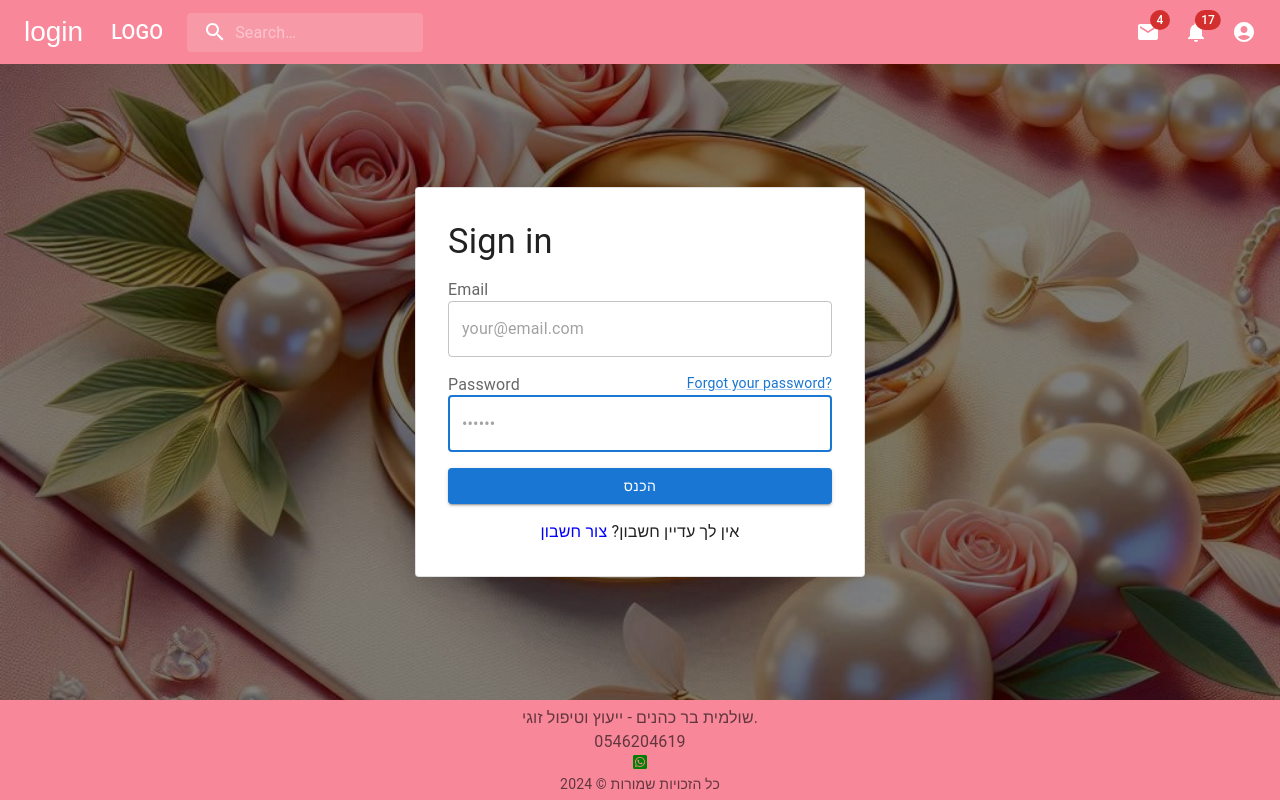
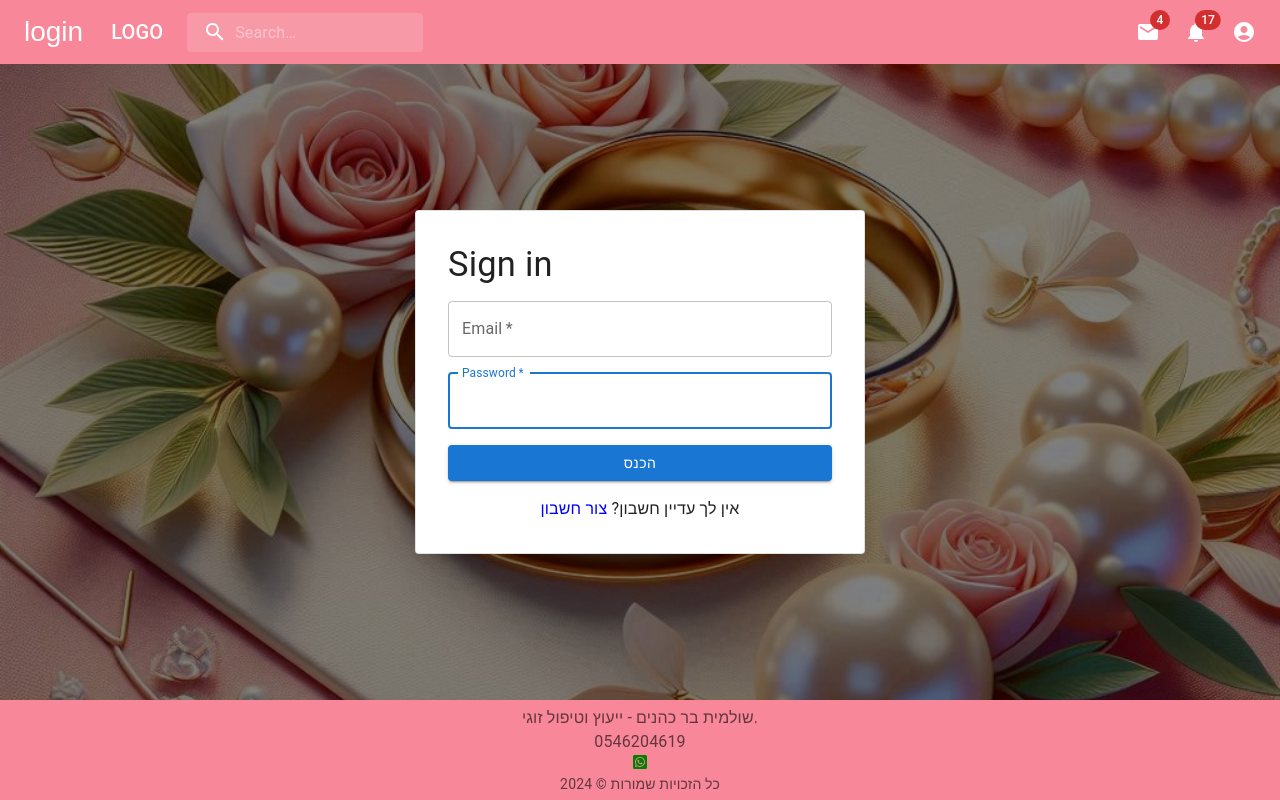
Before and after one commit to chemedMoshe/ShulamitClient, a React (Vite) app: page /login in a window 1280 px wide. Built offline with nearby package versions, Linux system fonts and the light colour scheme.

Commit message:
change lable input login component

```diff
--- a/src/components/Login/Login.tsx
+++ b/src/components/Login/Login.tsx
@@ -2,9 +2,7 @@ import * as React from 'react';
 import Box from '@mui/material/Box';
 import Button from '@mui/material/Button';
 import MuiCard from '@mui/material/Card';
-import FormLabel from '@mui/material/FormLabel';
 import FormControl from '@mui/material/FormControl';
-import Link from '@mui/material/Link';
 import TextField from '@mui/material/TextField';
 import Typography from '@mui/material/Typography';
 import { styled } from '@mui/material/styles';
@@ -34,7 +32,6 @@ export default function SignInCard() {
     const [passwordError, setPasswordError] = React.useState(false);
     const [passwordErrorMessage, setPasswordErrorMessage] = React.useState('');
     const navigate = useNavigate();
-
 
     const handleSubmit = (event: React.FormEvent<HTMLFormElement>) => {
         if (emailError || passwordError) {
@@ -75,16 +72,16 @@ export default function SignInCard() {
         return isValid;
     };
 
-const clearErrors = (e:string|null) => {
-    if(e) return
-    setEmailError(false);
-    setEmailErrorMessage('');
-    setPasswordError(false);
-    setPasswordErrorMessage('');
-}
+    const clearErrors = (e: string | null) => {
+        if (e) return;
+        setEmailError(false);
+        setEmailErrorMessage('');
+        setPasswordError(false);
+        setPasswordErrorMessage('');
+    };
 
     return (
-        <Card variant="outlined" className='Login' sx={{ width:"70%" }}>
+        <Card variant="outlined" className="Login" sx={{ width: "70%" }}>
             <Typography
                 component="h1"
                 variant="h4"
@@ -99,14 +96,13 @@ const clearErrors = (e:string|null) => {
                 sx={{ display: 'flex', flexDirection: 'column', width: '100%', gap: 2 }}
             >
                 <FormControl>
-                    <FormLabel htmlFor="email">Email</FormLabel>
                     <TextField
                         error={emailError}
                         helperText={emailErrorMessage}
                         id="email"
                         type="email"
                         name="email"
-                        placeholder="your@email.com"
+                        label="Email"
                         autoComplete="email"
                         autoFocus
                         required
@@ -117,25 +113,13 @@ const clearErrors = (e:string|null) => {
                     />
                 </FormControl>
                 <FormControl>
-                    <Box sx={{ display: 'flex', justifyContent: 'space-between' }}>
-                        <FormLabel htmlFor="password">Password</FormLabel>
-                        <Link
-                            component="button"
-                            type="button"
-                            onClick={() => { }}
-                            variant="body2"
-                            sx={{ alignSelf: 'baseline' }}
-                        >
-                            Forgot your password?
-                        </Link>
-                    </Box>
                     <TextField
                         error={passwordError}
                         helperText={passwordErrorMessage}
                         name="password"
-                        placeholder="••••••"
                         type="password"
                         id="password"
+                        label="Password"
                         autoComplete="current-password"
                         autoFocus
                         required
@@ -156,7 +140,6 @@ const clearErrors = (e:string|null) => {
                     </a>
                 </Typography>
             </Box>
-
         </Card>
     );
 }
```
